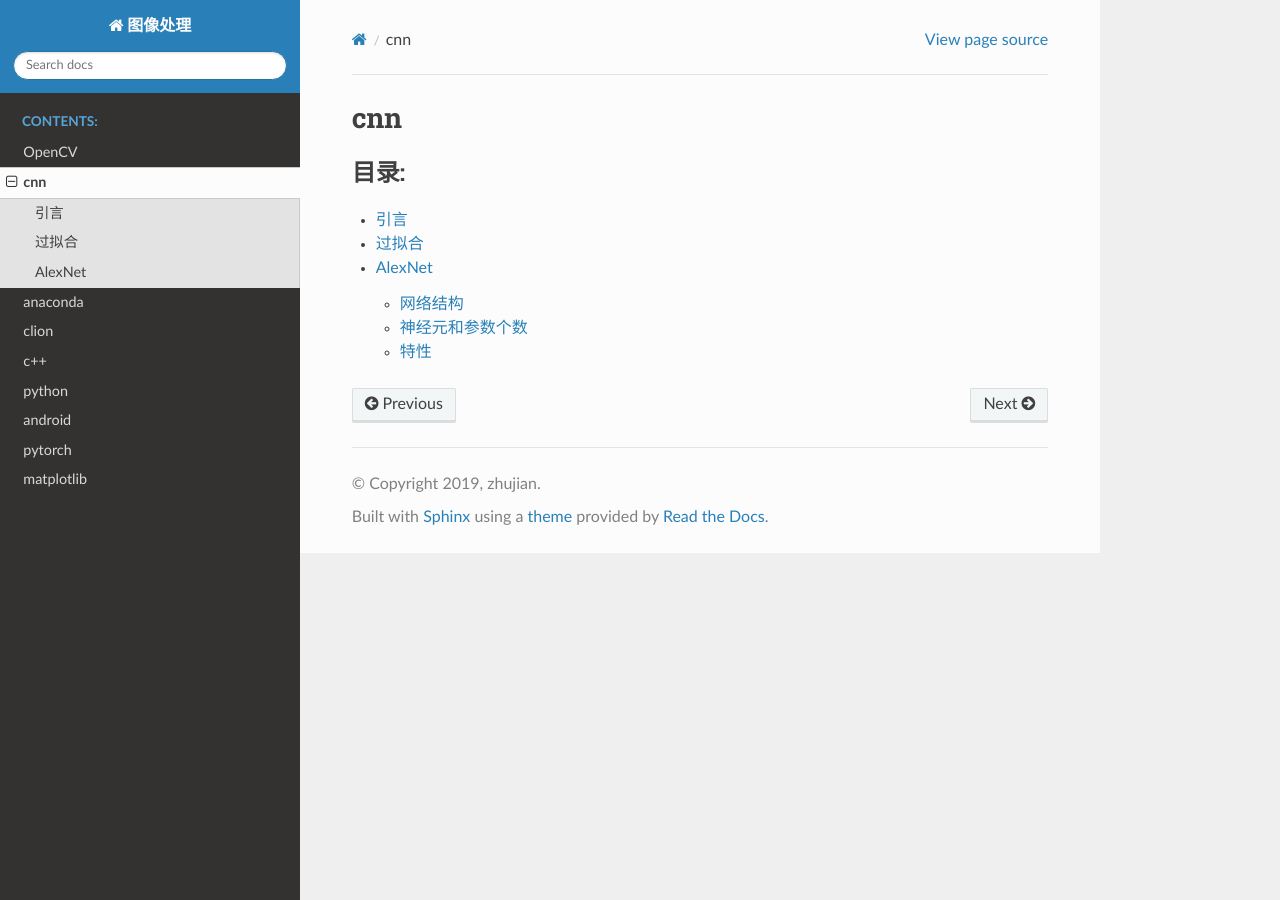
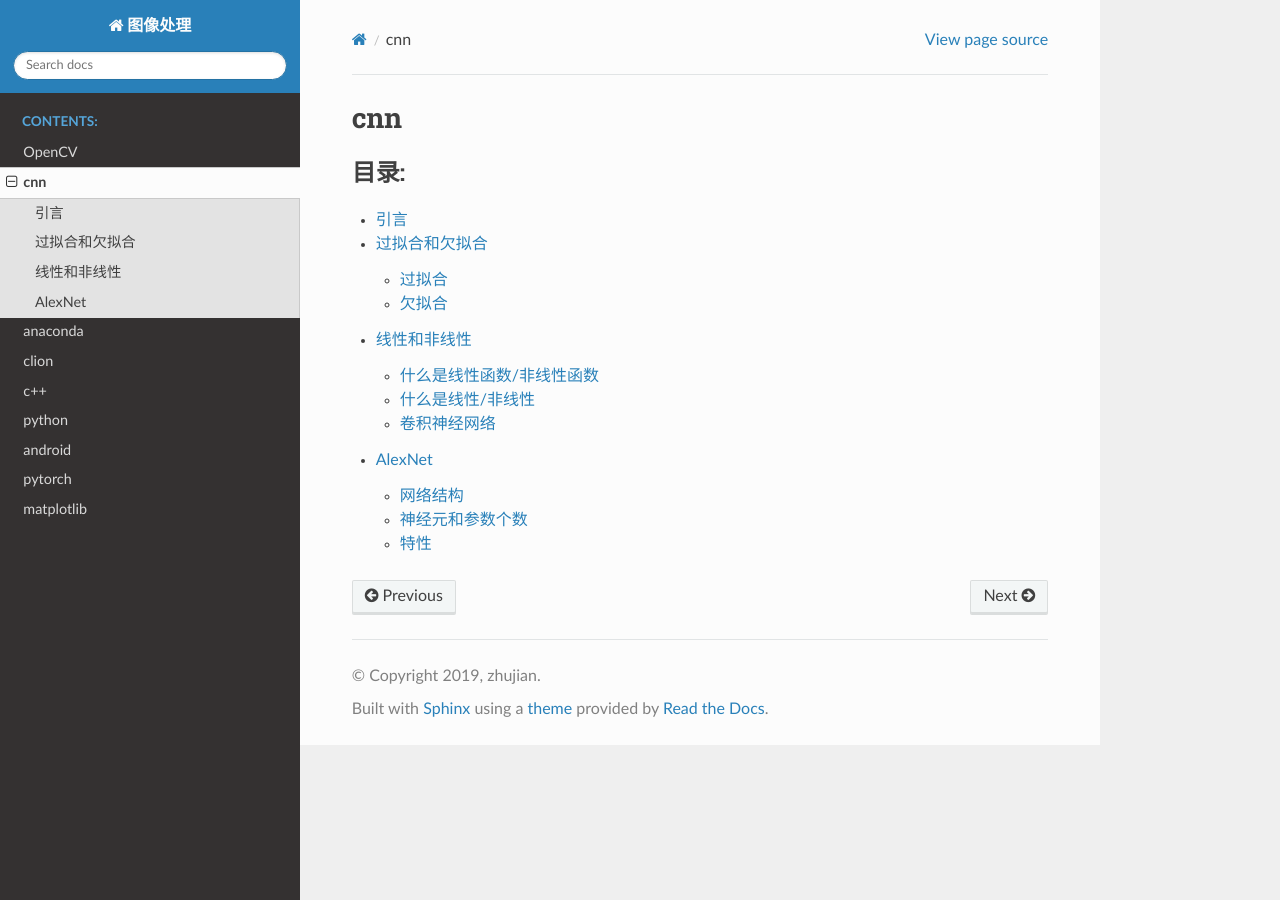
Before and after one commit to Document-Collection/image-processing, a Sphinx documentation site: the page built from docs/source/cnn.rst, in a window 1280 px wide. Built offline with Sphinx 7.4.7 and the Read the Docs theme 2.0.0, drawn with Linux system fonts in a browser that asks for light colours; pages that are not in the unit, such as notebooks, are missing from menus; some of the changed lines change nothing that is shown.

Commit message:
docs(cnn): 添加欠拟合、线性和非线性理解

```diff
--- a/docs/source/cnn.rst
+++ b/docs/source/cnn.rst
@@ -11,6 +11,7 @@ cnn
    :caption: 目录:
 
    cnn/引言
-   cnn/过拟合
+   cnn/过拟合和欠拟合
+   cnn/线性和非线性
 
    cnn/AlexNet
--- /dev/null
+++ b/docs/source/cnn/线性和非线性.md
@@ -0,0 +1,54 @@
+
+# 线性和非线性
+
+文章[Network In Network](https://arxiv.org/abs/1312.4400)提到传统的卷积神经网络更多的是使用线性模型（卷积操作）对数据进行抽象，所以针对非线性数据没有很好的拟合效果
+
+理清有关线性和非线性的相关内容
+
+## 什么是线性函数/非线性函数
+
+参考：
+
+[线性函数](https://baike.baidu.com/item/%E7%BA%BF%E6%80%A7%E5%87%BD%E6%95%B0/1085447?fr=aladdin)
+
+[非线性函数](https://baike.baidu.com/item/%E9%9D%9E%E7%BA%BF%E6%80%A7%E5%87%BD%E6%95%B0/16029251?fr=aladdin)
+
+[线性变换](https://baike.baidu.com/item/%E7%BA%BF%E6%80%A7%E5%8F%98%E6%8D%A2/5904192?fr=aladdin)
+
+[非线性模型](https://baike.baidu.com/item/%E9%9D%9E%E7%BA%BF%E6%80%A7%E6%A8%A1%E5%9E%8B/10463547?fr=aladdin)
+
+在初级数学与解析几何中，线性函数（`linear function`）指仅包含单个变量的一阶多项式
+
+$$y=ax+b$$
+
+非线性函数（`nonlinear function`）指其他类型函数（不是一条直线），包括指数函数、幂函数、对数函数和二阶及以上多项式函数等等
+
+$$
+Y_{i}=f(X_{1},X_{2},...,X_{m};a_{1},a_{2},...,a_{n})+\mu
+$$
+
+*其中函数f是非线性函数，$\mu$是扰动项，变量x和参数a的个数不一定一致*
+
+在高等数学和线性代数中，线性函数指的是线性映射（`linear mapping`），指通过加法和数量乘法运算，能够实现向量空间V到向量空间W的映射；非线性函数指的是不满足线性条件的变换
+
+## 什么是线性/非线性
+
+参考：[线性与非线性](https://baike.baidu.com/item/%E7%BA%BF%E6%80%A7%E4%B8%8E%E9%9D%9E%E7%BA%BF%E6%80%A7/22412673?fr=aladdin)
+
+**线性和非线性是用来描述不同因素相互作用的特性**
+
+如果不同因素的组合作用仅是各个因素的简单叠加，那么这种作用是线性的
+
+如果某些因素的变化会带来无法衡量的结果，那么这中作用就是非线性的
+
+所以区分线性和非线性的关键在于**其叠加性是否有效**
+
+## 卷积神经网络
+
+卷积神经网络一般包括卷积操作、激活操作、池化操作、正则化操作等等
+
+其中卷积操作就是将输入层数据和卷积核进行点积操作，是线性操作
+
+而激活操作、池化操作和正则化操作都是非线性操作
+
+新发展的卷积神经网络结构和函数都是关于增加非线性操作的，比如随机失火，全局平均池化，`Inception`结构等等，其目的就是提高网络对于非线性数据的抽象能力，从而增强泛化能力
--- /dev/null
+++ b/docs/source/cnn/过拟合和欠拟合.md
@@ -0,0 +1,56 @@
+
+# 过拟合和欠拟合
+
+过拟合(`overfitting`)和欠拟合(`underfitting`)都是分类训练过程中经常遇到的现象，理清它们之间的区别和含义，有助于得到更好的分类器
+
+## 过拟合
+
+参考：
+
+[过拟合](https://baike.baidu.com/item/%E8%BF%87%E6%8B%9F%E5%90%88)
+
+[机器学习中用来防止过拟合的方法有哪些？](https://www.zhihu.com/question/59201590/answer/167392763)
+
+过拟合(`over fitting`)现象常出现在分类器训练过程中，指的是分类器对训练集数据能够得到很好的结果，但是在测试集（或者其他数据）上不能够很好的分类，分类器泛化能力差
+
+出现原因：
+
+1. 训练集数据不够大
+2. 训练集数据存在噪音
+3. 模型过于复杂导致不仅能够拟合数据还能够拟合噪音
+
+解决方法：
+
+1. 给予足够多的数据
+2. 提高训练集质量
+3. 选用合适的模型，限制模型的拟合能力
+
+针对卷积神经网络，限制网络复杂度的方法包括
+
+1. 减少网络层数
+2. 减小神经元个数
+3. 激活函数
+
+## 欠拟合
+
+参考：[欠拟合](https://baike.baidu.com/item/%E6%AC%A0%E6%8B%9F%E5%90%88)
+
+欠拟合(`under fitting`)指分类器在训练集上不能够得到很好的检测效果，同样在测试集上也不能够得到很好的检测效果，分类器泛化能力差
+
+欠拟合的原因是由于分类模型没有很好的捕捉到数据特征，真实数据离拟合曲线较远
+
+解决方法：
+
+1. 增加新特征
+2. 减少参数正则化
+3. 使用非线性模型
+4. 集成多个学习模型
+
+针对卷积神经网络，提高网络复杂度的方法包括
+
+1. 扩展网络层数
+2. 扩大神经元个数
+3. 减少激活函数
+4. 使用稀疏网络结构
+5. 集成多个网络模型
+6. 随机激活权值
```
